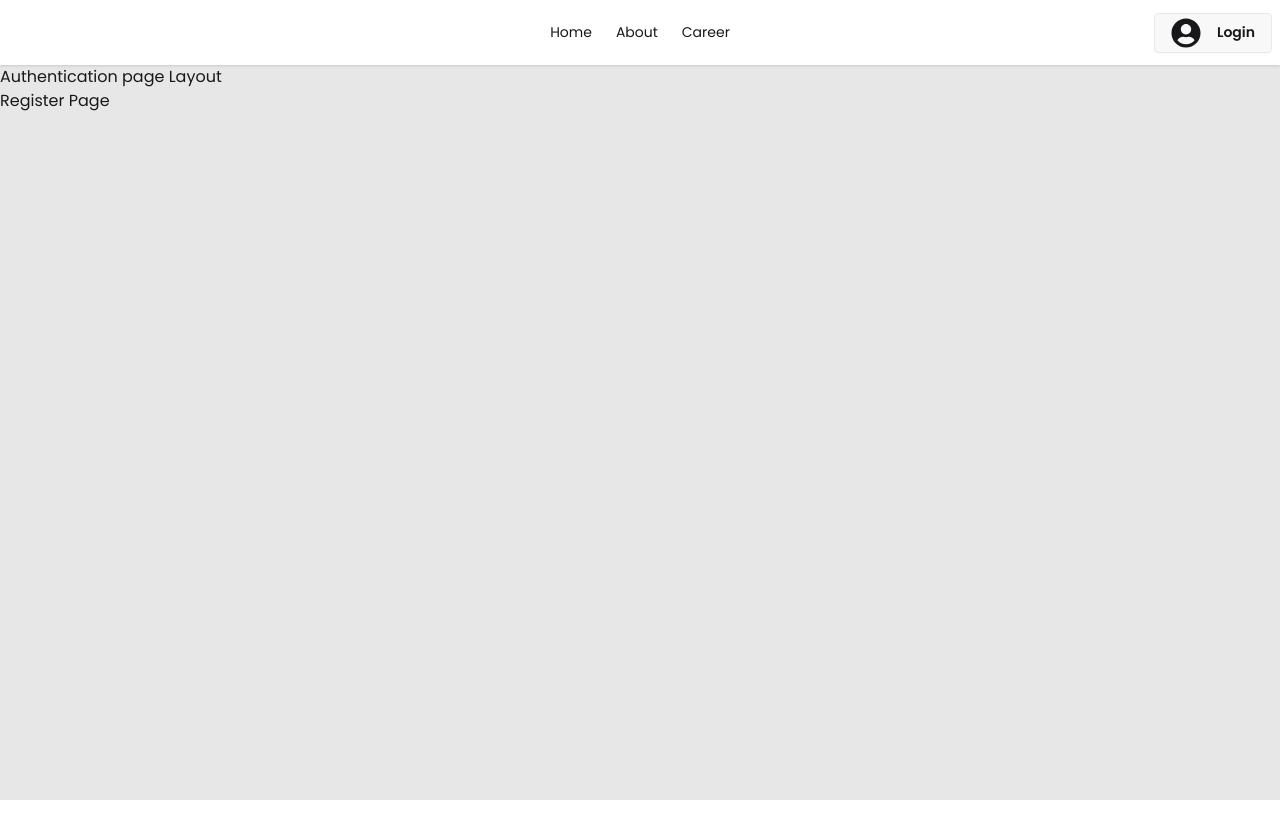
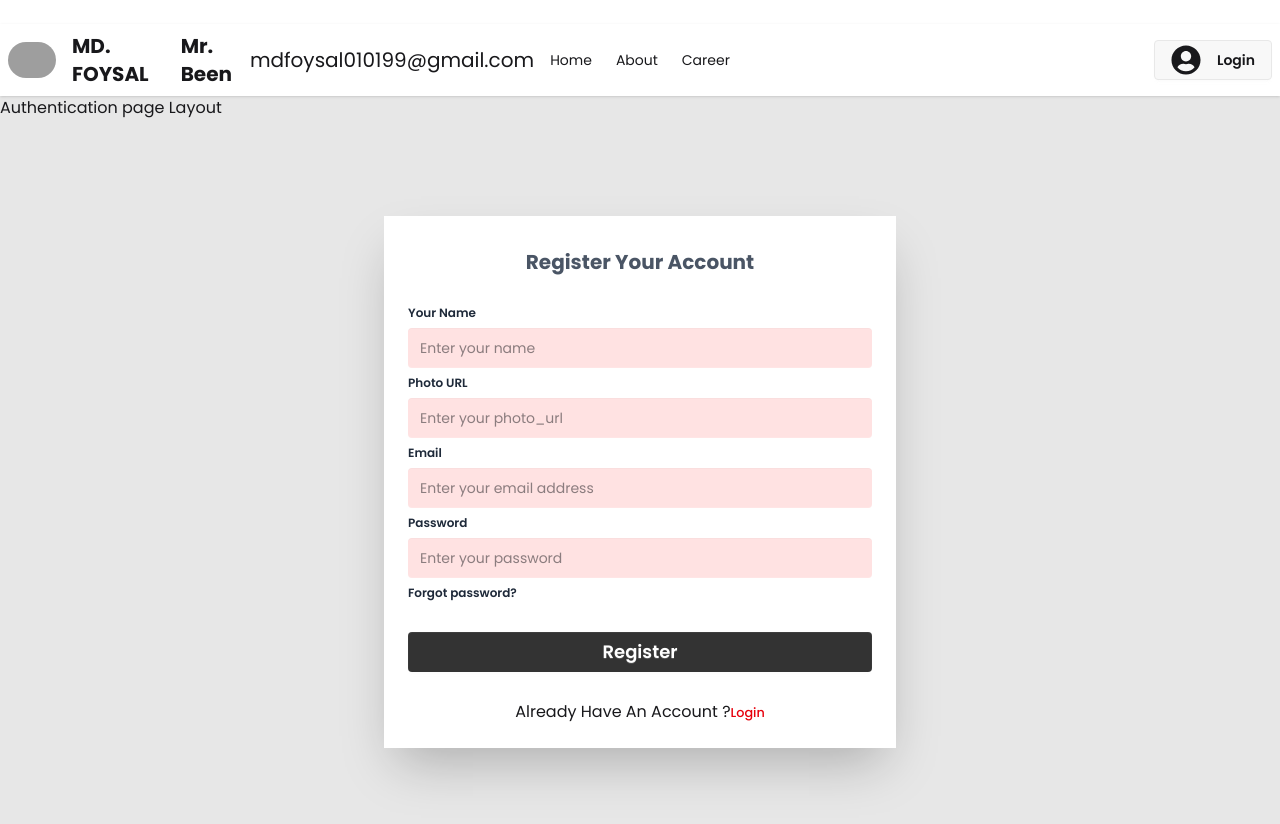
Before and after one commit to MdFoysal2024/dragon-news-project, a React (Vite) app: page /auth/register in a window 1280 px wide. Before the commit the page ends 800 px from the top, so only its background shows below. Built offline with nearby package versions, Linux system fonts and the light colour scheme; grey boxes are pictures that could not be loaded.

Commit message:
firebase has been conneted with the project

```diff
--- a/package.json
+++ b/package.json
@@ -12,6 +12,7 @@
   "dependencies": {
     "@smastrom/react-rating": "^1.5.0",
     "@tailwindcss/vite": "^4.2.2",
+    "firebase": "^12.12.1",
     "moment": "^2.30.1",
     "react": "^18.3.1",
     "react-dom": "^18.3.1",
--- a/src/Layout/AuthLayout.jsx
+++ b/src/Layout/AuthLayout.jsx
@@ -4,7 +4,7 @@ import Navber from '../components/Navber';
 
 const AuthLayout = () => {
   return (
-    <div className='container mx-auto h-screen bg-[#E7E7E7]'>
+    <div className='container mt-6 mx-auto h-screen bg-[#E7E7E7]'>
 
         <Navber></Navber>
         Authentication page Layout
--- a/src/Router/router.jsx
+++ b/src/Router/router.jsx
@@ -4,6 +4,7 @@ import Login from "../components/Login";
 import ErrorPage from "../ErrorPage/ErrorPage";
 import CategoryNews from "../pages/CategoryNews";
 import AuthLayout from "../Layout/AuthLayout";
+import Register from "../components/Register";
 
 
 
@@ -44,7 +45,7 @@ const router = createBrowserRouter([
             },
             {
                 path:'/auth/register',
-                element:<h2>Register Page</h2>
+                element:<Register></Register>
             },
         ]
     },
--- a/src/components/Login.jsx
+++ b/src/components/Login.jsx
@@ -1,11 +1,25 @@
-import { Link } from "react-router-dom"
+import { Link, useLocation, useNavigate } from "react-router-dom";
 
 
 const Login = () => {
 
+    const navigate = useNavigate();
+    const location = useLocation();
+    const from = location.state?.from?.pathname || '/';
+
     const handleLogin = event => {
-       event.preventDefault()
-        console.log(' handle Login')
+        event.preventDefault()
+        console.log(' handle Login');
+
+
+        const form = event.target;
+
+        const email = form.email.value;
+        const password = form.password.value;
+
+        console.log(email, password)
+
+        navigate('/')
     }
 
 
@@ -13,13 +27,10 @@ const Login = () => {
         <div className='container mx-auto items-center md:my-24 justify-center  w-full flex flex-col md:flex-row lg:flex-row '>
 
 
-
-
-
-            <div className="card bg-base-100 w-full max-w-sm shrink-0 shadow-2xl">
+            <div className="card bg-base-100 rounded-none w-full max-w-lg shrink-0 shadow-2xl">
                 <div>
-                    <h2 className=' text-xl md:text-xl lg:text-2xl font-bold text-center pt-6'>
-                        <span className="text-gray-600"> Login Your Account </span>
+                    <h2 className=' text-xl font-bold text-center pt-8'>
+                        <span className="text-gray-600 "> Login Your Account </span>
 
                     </h2>
                 </div>
@@ -29,11 +40,12 @@ const Login = () => {
 
                     className="card-body">
                     <fieldset className="fieldset">
+
                         <label className="label text-gray-800 font-semibold">Email</label>
-                        <input type="email" name="email" className="input  bg-red-100 border-0" placeholder="Enter your email address" />
+                        <input type="email" name="email" className="input w-full  bg-red-100 border-0" placeholder="Enter your email address" />
 
                         <label className="label text-gray-800 font-semibold">Password</label>
-                        <input type="password" name="password" className="input  bg-red-100 border-0" placeholder="Enter your password" />
+                        <input type="password" name="password" className="input w-full  bg-red-100 border-0" placeholder="Enter your password" />
 
                         <div><a className="link link-hover text-gray-800 font-semibold">Forgot password?</a></div>
 
--- a/src/components/Navber.jsx
+++ b/src/components/Navber.jsx
@@ -1,8 +1,16 @@
 
+import { useContext } from 'react'
 import { FaUserCircle } from 'react-icons/fa'
 import { Link } from 'react-router-dom'
+import { AuthContext } from '../provider/AuthProvider'
 
 const Navber = () => {
+
+    //------>  usertest
+    const { usertest } = useContext(AuthContext)
+    const { user } = useContext(AuthContext)
+
+
 
     const navinfo = <>
 
@@ -30,7 +38,15 @@ const Navber = () => {
                             {navinfo}
                         </ul>
                     </div>
-                    <a className="btn btn-ghost text-xl"></a>
+
+                    <div className='flex items-center'>
+                        <img className='w-12 rounded-full ' src={usertest.photo_url} alt="" />
+
+                        <h3 className=" text-xl px-4 uppercase font-bold">MD. {usertest.name}</h3>
+
+                        <h3 className=" text-xl px-4  font-bold">{user && user.name || "Mr. Been"}</h3>
+                        <h3 className=" text-xl">{usertest.email}</h3>
+                    </div>
                 </div>
                 <div className="navbar-center hidden lg:flex">
                     <ul className="menu menu-horizontal px-1">
--- /dev/null
+++ b/src/components/Register.jsx
@@ -0,0 +1,91 @@
+
+import { Link, useLocation, useNavigate } from 'react-router-dom';
+
+const Register = () => {
+
+    const navigate = useNavigate();
+    const location = useLocation();
+    const from = location.state?.from?.pathname || '/';
+
+
+    const handleRegister = e => {
+        e.preventDefault()
+        console.log(' handle Register');
+
+
+        // const form = e.target;
+
+        // const name = form.name.value;
+        // const photo_url = form.photo_url.value;
+        // const email = form.email.value;
+        // const password = form.password.value;
+
+        // console.log(name, photo_url, email, password)
+
+        // navigate('/');
+
+        // new form functonality-------->
+        const form = new FormData(e.target)
+
+        const name = form.get("name");
+        const photo_url = form.get("photo_url");
+        const email = form.get("email");
+        const password = form.get("password");
+
+        console.log(name, photo_url, email, password)
+        console.log({name, photo_url, email, password})
+    }
+
+
+    return (
+        <div className='container mx-auto items-center md:my-24 justify-center  w-full flex flex-col md:flex-row lg:flex-row '>
+
+
+            <div className="card bg-base-100 rounded-none w-full max-w-lg shrink-0 shadow-2xl">
+                <div>
+                    <h2 className=' text-xl font-bold text-center pt-8'>
+                        <span className="text-gray-600 "> Register  Your Account </span>
+
+                    </h2>
+                </div>
+
+                <form
+                    onSubmit={handleRegister}
+
+                    className="card-body">
+                    <fieldset className="fieldset">
+
+                        <label className="label text-gray-800 font-semibold">Your Name</label>
+                        <input type="text" name="name" className="input  w-full bg-red-100 border-0" placeholder="Enter your name" />
+
+                        <label className="label text-gray-800 font-semibold">Photo URL</label>
+                        <input type="text" name="photo_url" className="input w-full bg-red-100 border-0" placeholder="Enter your photo_url" />
+
+                        <label className="label text-gray-800 font-semibold">Email</label>
+                        <input type="email" name="email" className="input w-full bg-red-100 border-0" placeholder="Enter your email address" />
+
+                        <label className="label text-gray-800 font-semibold">Password</label>
+                        <input type="password" name="password" className="input w-full bg-red-100 border-0" placeholder="Enter your password" />
+
+                        <div><a className="link link-hover text-gray-800 font-semibold">Forgot password?</a></div>
+
+
+                        <div className="form-control mt-6">
+                            <input type="submit" className="btn w-full bg-[#333333] text-white border-none text-lg hover:bg-red-800" value='Register' />
+                        </div>
+                    </fieldset>
+                </form>
+
+                <p className="text-center pb-6">Already Have An Account ?<small className="text-red-600 font-medium">
+                    <Link to='/auth/login' >Login</Link>
+                </small></p>
+
+            </div>
+
+
+
+        </div>
+    );
+}
+
+export default Register;
--- /dev/null
+++ b/src/firebase/firebase.config.js
@@ -0,0 +1,19 @@
+// Import the functions you need from the SDKs you need
+import { initializeApp } from "firebase/app";
+// TODO: Add SDKs for Firebase products that you want to use
+// https://firebase.google.com/docs/web/setup#available-libraries
+
+// Your web app's Firebase configuration
+const firebaseConfig = {
+    apiKey: "AIzaSyBIGCasA0tr6DARIzDXStilqDTrvq6M_yo",
+    authDomain: "dragon-news-project-d607e.firebaseapp.com",
+    projectId: "dragon-news-project-d607e",
+    storageBucket: "dragon-news-project-d607e.firebasestorage.app",
+    messagingSenderId: "741746904400",
+    appId: "1:741746904400:web:4302b161a61a9140367055"
+};
+
+// Initialize Firebase
+const app = initializeApp(firebaseConfig);
+
+export default app;
--- a/src/pages/CategoryNews.jsx
+++ b/src/pages/CategoryNews.jsx
@@ -19,9 +19,15 @@ const CategoryNews = () => {
       <p className='text-gray-400 text-sm text-left'>{news.length} News Found by Category</p>
 
       {/* news Cart section */}
+
+      <div>
+
+        {news.length ?
+
+          <>
             <div>
               {
-    news.map(singleNews=><NewsCart
+                news.map(singleNews => <NewsCart
                   key={singleNews._id}
 
                   //  singleNews={singleNews} -----> newsData=singleNews
@@ -29,8 +35,20 @@ const CategoryNews = () => {
                 ></NewsCart>)
               }
             </div>
+          </>
 
+          :
+
+          <>
+            <p className='text-center pt-12 font-semibold text-2xl text-red-500'>No Data Available Here...
+            </p>
+          </>
+
+        }
       </div>
+
+
+    </div >
   );
 }
 
--- /dev/null
+++ b/src/provider/AuthProvider.jsx
@@ -0,0 +1,55 @@
+import { createContext, useState } from "react";
+
+export const AuthContext = createContext();
+const AuthProvider = ({ children }) => {
+
+    //------>  usertest
+    const [usertest, setUsertest] = useState({
+        name: "foysal",
+        email: "mdfoysal010199@gmail.com",
+        photo_url: "https://i.ibb.co.com/pwqZ8KN/handsome-indian-young-man-in-sport-wear-in-sporting-club-free-photo.jpg"
+    });
+
+    //----------------------------------------------->
+
+
+
+    const [user, setUser] = useState(null);
+    const [loading, setLoading] = useState(true)
+
+
+
+
+
+
+
+
+
+
+
+
+
+    const authInfo = {
+        usertest,
+        setUsertest,
+
+
+        user,
+        setUser,
+        loading,
+        // signIn,
+        // createUser,
+        // updateUserProfile,
+        // logOut,
+
+    }
+
+    return (
+        <AuthContext.Provider value={authInfo}>
+            {children}
+
+        </AuthContext.Provider>
+    );
+}
+
+export default AuthProvider;
```
Also changed, not shown: src/main.jsx (+8 -1 lines), 1 other file (tests, documents, lock files or other folders). Lines whose indentation alone changed are shown as unchanged.
